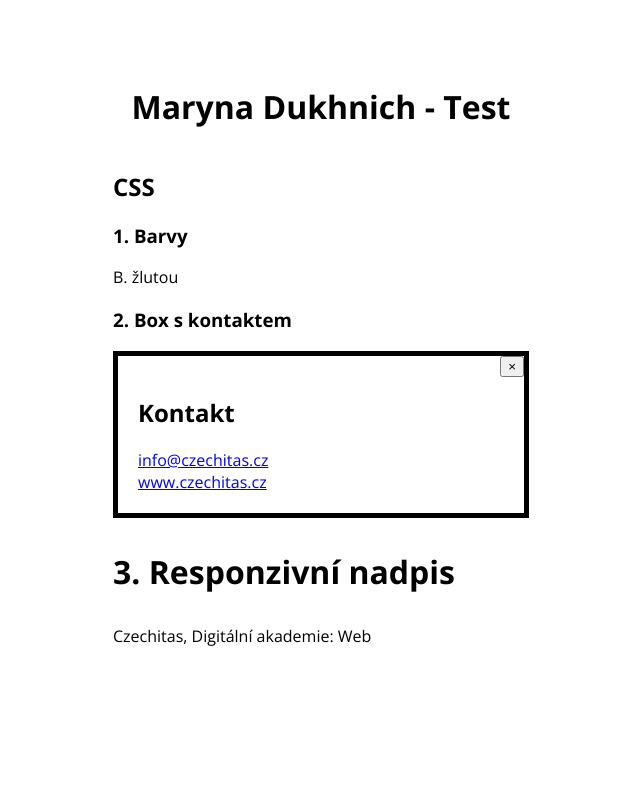
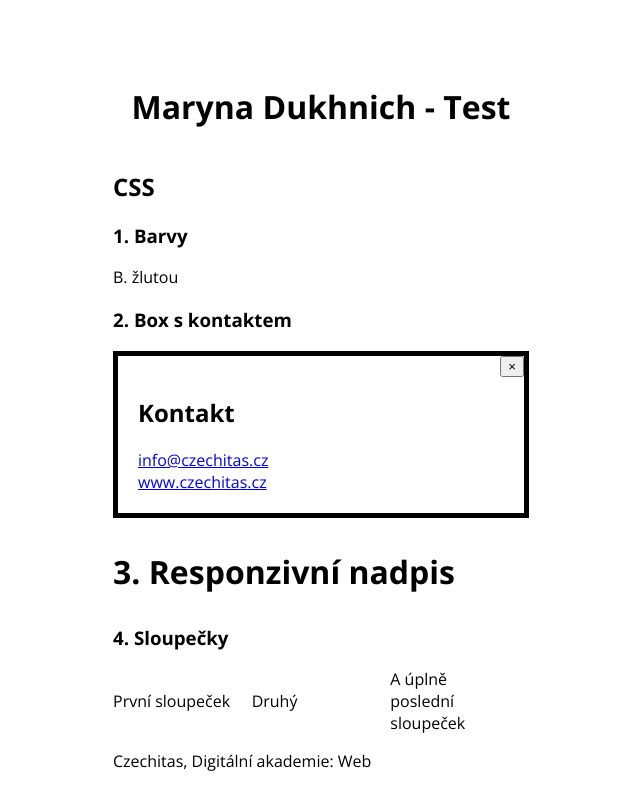
Before and after one commit to dukhnich/daweb-test, a React (Vite) app: page / in a window 1280 px wide. Shown: the whole page, without its empty margins (319-959 px from the left). Built offline with nearby package versions, Linux system fonts and the light colour scheme.

Commit message:
add 4 css task

```diff
--- a/src/components/PartCss/index.jsx
+++ b/src/components/PartCss/index.jsx
@@ -1,4 +1,4 @@
-import './style.css'
+import "./style.css";
 
 const PartCss = () => (
   <>
@@ -18,7 +18,19 @@ const PartCss = () => (
       </div>
     </section>
     <section>
-      <h3 className='nadpis'>3. Responzivní nadpis</h3>
+      <h3 className="nadpis">3. Responzivní nadpis</h3>
+    </section>
+    <section>
+      <h3>4. Sloupečky</h3>
+      <div className="row">
+        <div className="column">První sloupeček</div>
+        <div className="column">Druhý</div>
+        <div className="column">
+          A úplně
+          <br />
+          poslední sloupeček
+        </div>
+      </div>
     </section>
   </>
 );
--- a/src/components/PartCss/style.css
+++ b/src/components/PartCss/style.css
@@ -14,3 +14,10 @@
     font-size: 2rem;
   }
 }
+.row {
+    display: flex;
+    align-items: center;
+}
+.column {
+    flex-basis: calc(100% / 3);
+}
```
